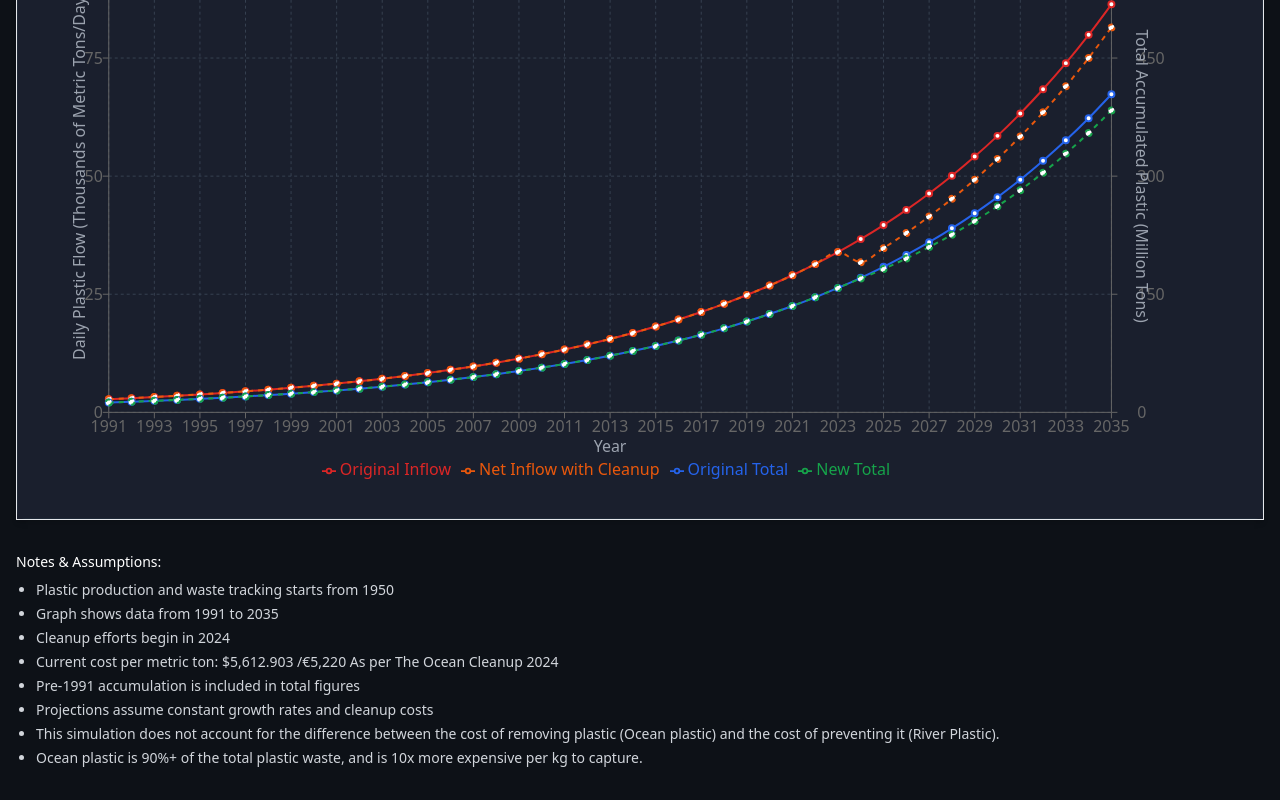
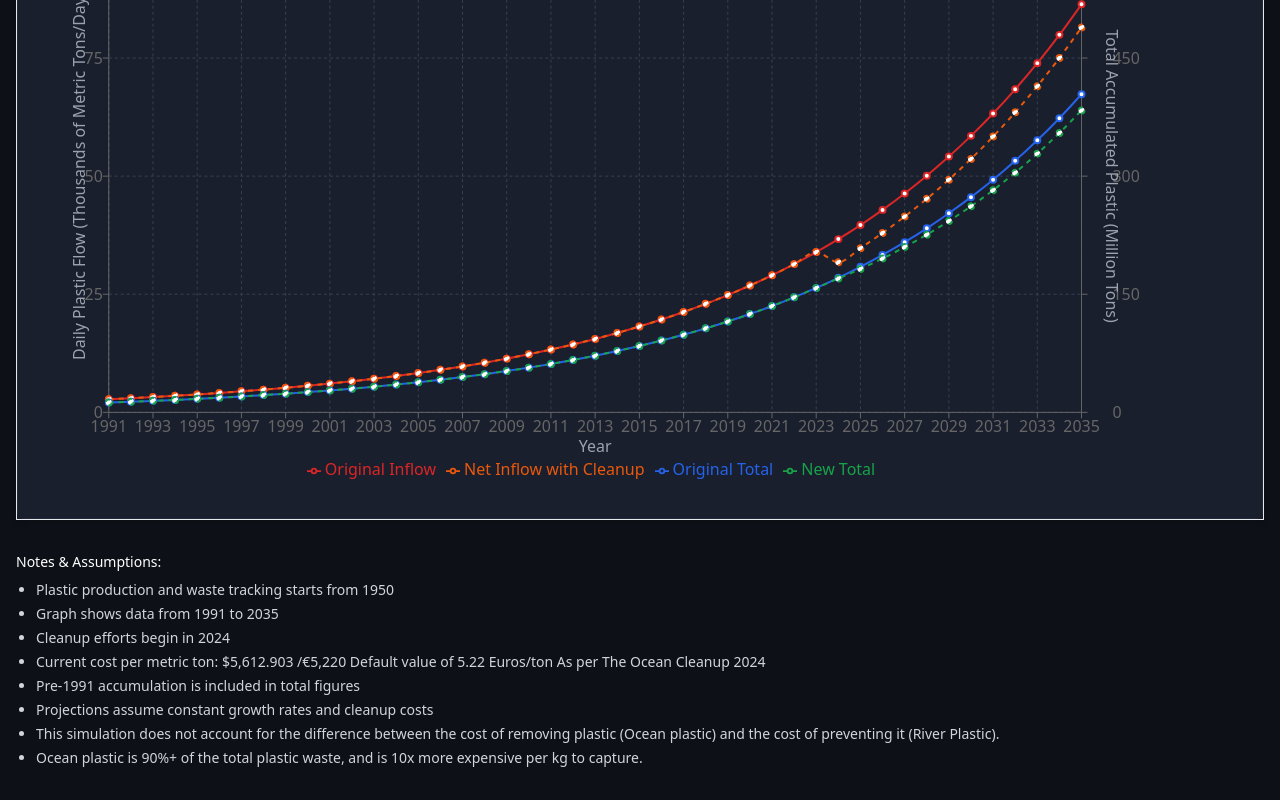
Before and after one commit to subashc2023/ocean-cleanup-simulator, a Next.js app: page / in a window 1280 px wide. Shown: the part 572-1372 px from the top of the page. Built offline with nearby package versions, Linux system fonts and the light colour scheme; no server answers.

Commit message:
Update CleanupSimulator.tsx

```diff
--- a/src/components/CleanupSimulator.tsx
+++ b/src/components/CleanupSimulator.tsx
@@ -464,7 +464,7 @@ const calculateZeroYear = (latestData: DataPoint | undefined): number | null =>
                 data={data}
                 margin={{
                   top: 20,
-                  right: 90,
+                  right: 120,
                   left: 30,
                   bottom: 40
                 }}
@@ -498,11 +498,11 @@ const calculateZeroYear = (latestData: DataPoint | undefined): number | null =>
                     value: 'Total Accumulated Plastic (Million Tons)',
                     angle: 90,
                     position: 'outside',
-                    offset: 20,
+                    offset: 35,
                     style: { fill: '#9CA3AF' }
                   }}
                   tickMargin={0}
-                  dx={20}
+                  dx={25}
                 />
                 <Tooltip
                   formatter={(value: number, name) => {
@@ -583,7 +583,7 @@ const calculateZeroYear = (latestData: DataPoint | undefined): number | null =>
               <span className="text-gray-400">Loading EUR...</span>
             ) : (
               `€${(costPerKg * 1000 * exchangeRate).toLocaleString()}`
-            )} As per The Ocean Cleanup 2024
+            )} Default value of 5.22 Euros/ton As per The Ocean Cleanup 2024
           </li>
           <li>Pre-{startYear} accumulation is included in total figures</li>
           <li>Projections assume constant growth rates and cleanup costs</li>
```
